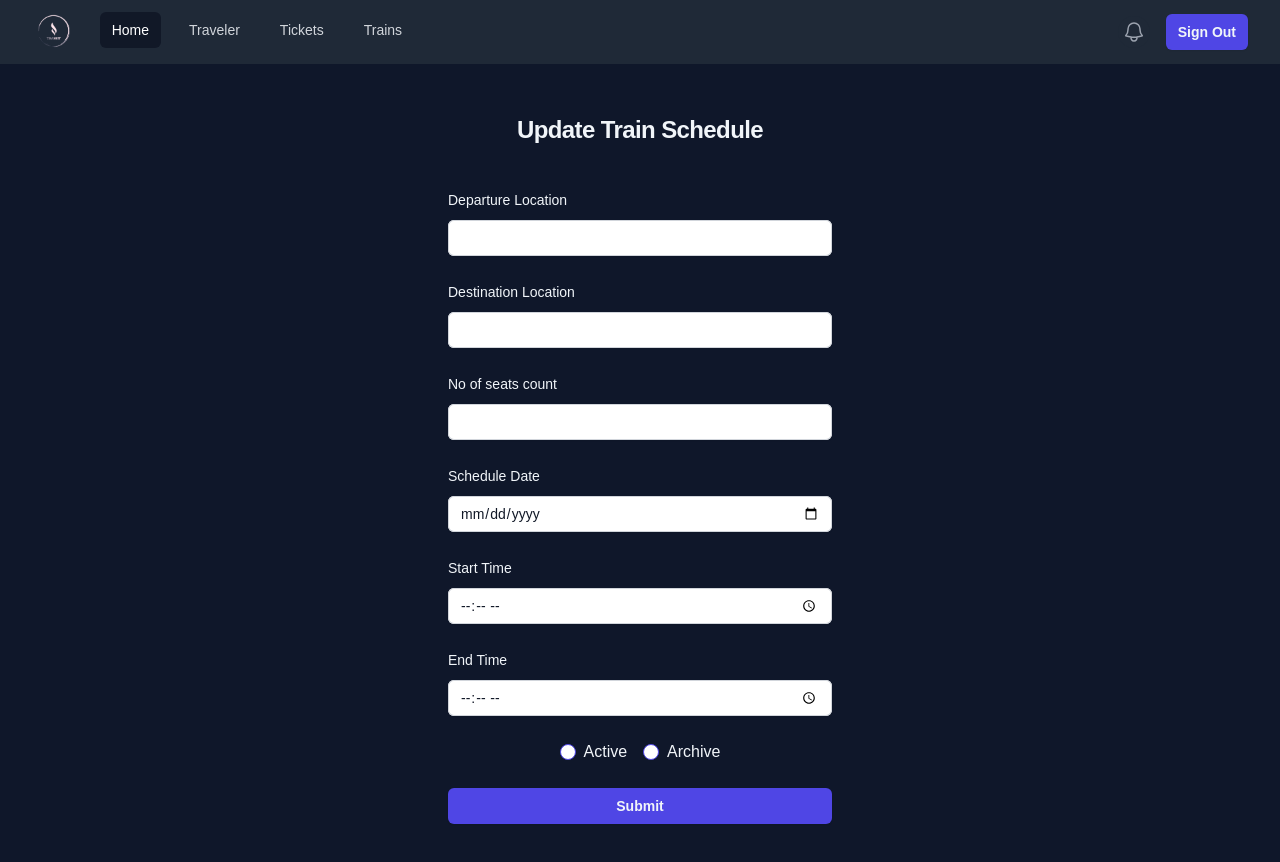
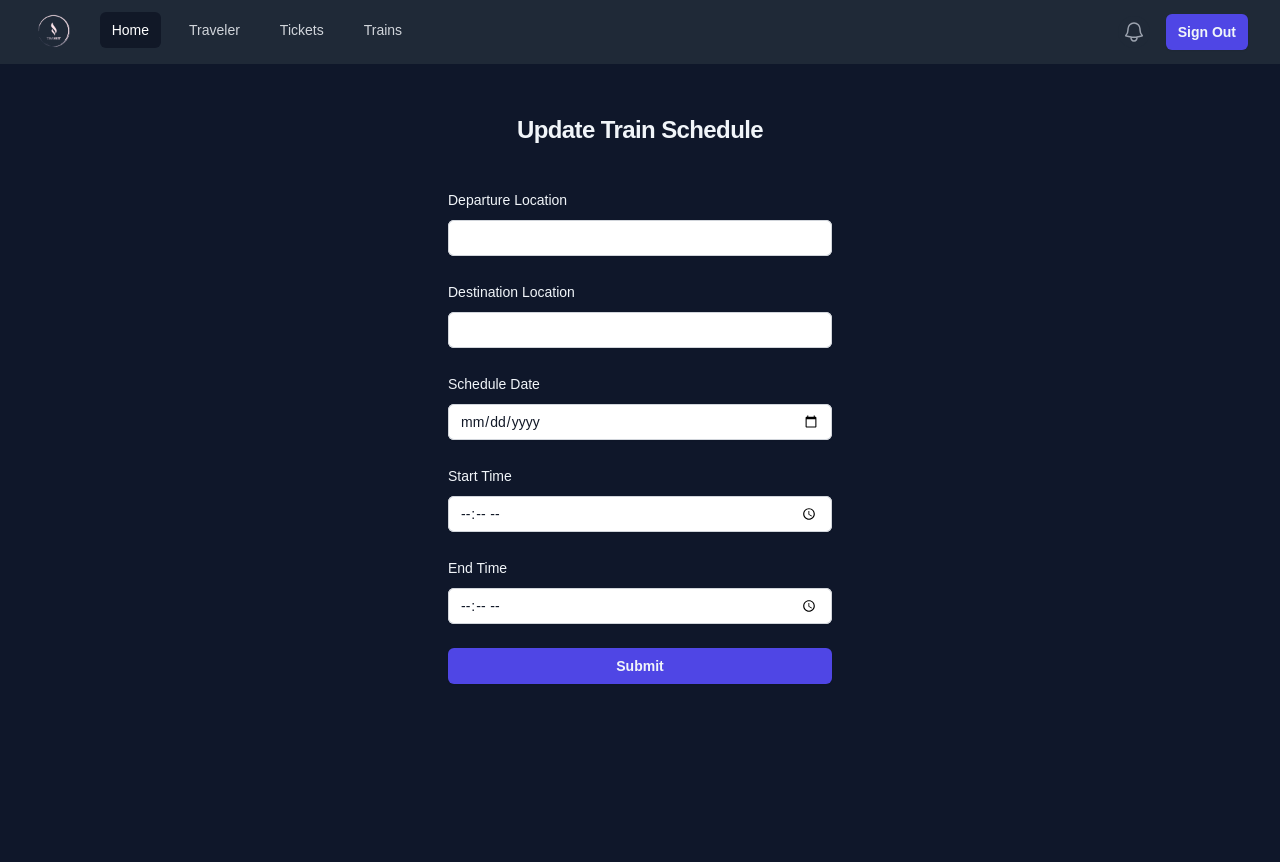
Before and after one commit to MalishaFdo/EAD_Frontend-, a React (Create React App) app: page /updateschedule in a window 1280 px wide. Built offline with nearby package versions, Linux system fonts and the light colour scheme; what tailwindcss-dark-mode would draw is missing.

Commit message:
Create Trains

```diff
--- a/src/App.js
+++ b/src/App.js
@@ -8,6 +8,7 @@ import Home from "./screens/Home";
 
 
 /* Train_Management */
+import CreateTrain from "./screens/Train_Management/CreateTrain";
 import CreateTrainSchedule from "./screens/Train_Management/CreateTrainSchedule";
 import UpdateTrainSchedule from "./screens/Train_Management/UpdateTrainSchedule";
 import ExisitingTrainSchedule from "./screens/Train_Management/ExisitingTrainSchedule";
@@ -33,6 +34,7 @@ export default function App() {
         <Route path="/home" element={<Home />} />
 
         {/* Train_Management */}
+        <Route path="/train" element={<CreateTrain />} />
         <Route path="/trainschedule" element={<CreateTrainSchedule />} />
         <Route path="/updateschedule" element={<UpdateTrainSchedule />} />
         <Route path="/schedule" element={<ExisitingTrainSchedule />} />
--- /dev/null
+++ b/src/screens/Train_Management/CreateTrain.js
@@ -0,0 +1,78 @@
+import { useNavigate } from "react-router-dom";
+import React, { useState } from "react";
+import NavBar from "../../components/NavBar";
+
+export default function CreateTrain() {
+  const navigate = useNavigate();
+  function handleClick() {
+    navigate("/");
+  }
+  return (
+    <>
+      <NavBar /> {/* Include the NavBar component at the top */}
+      <div className="min-h-screen bg-gray-100 dark:bg-slate-900 p-2">
+        <div className="flex min-h-full flex-1 flex-col justify-center px-6 lg:px-8">
+          <div className="sm:mx-auto sm:w-full sm:max-w-sm">
+            <h2 className="mt-10 text-center text-2xl font-bold leading-9 tracking-tight text-slate-100">
+              Create Train
+            </h2>
+          </div>
+
+          <div className="mt-10 sm:mx-auto sm:w-full sm:max-w-sm">
+            <form className="space-y-6" action="#" method="POST">
+              <div>
+                <label
+                  htmlFor="tName"
+                  className="block text-sm font-medium leading-6 text-slate-100"
+                >
+                 Train Name
+                </label>
+                <div className="mt-2">
+                  <input
+                    id="tName"
+                    name="tName"
+                    type="text"
+                    autoComplete="tName"
+                    required
+                    className="block w-full rounded-md border-0 py-1.5 text-gray-900 shadow-sm ring-1 ring-inset ring-gray-300 placeholder:text-gray-400 focus:ring-2 focus:ring-inset focus:ring-indigo-600 sm:text-sm sm:leading-6"
+                  />
+                </div>
+              </div>
+
+              <div>
+                <div className="flex items-center justify-between">
+                  <label
+                    htmlFor="seats"
+                    className="block text-sm font-medium leading-6 text-slate-100"
+                  >
+                    No of Seats
+                  </label>
+                </div>
+                <div className="mt-2">
+                  <input
+                    id="seats"
+                    name="seats"
+                    type="number"
+                    autoComplete="seats"
+                    required
+                    className="block w-full rounded-md border-0 py-1.5 text-gray-900 shadow-sm ring-1 ring-inset ring-gray-300 placeholder:text-gray-400 focus:ring-2 focus:ring-inset focus:ring-indigo-600 sm:text-sm sm:leading-6"
+                  />
+                </div>
+              </div>
+              <div>
+
+                <button
+                  type="submit"
+                  className="flex w-full justify-center rounded-md bg-indigo-600 px-3 py-1.5 text-sm font-semibold leading-6 text-slate-100 shadow-sm hover:bg-indigo-500 focus-visible:outline focus-visible:outline-2 focus-visible:outline-offset-2 focus-visible:outline-indigo-600"
+                  onClick={handleClick}
+                >
+                  Sumbit
+                </button>
+              </div>
+            </form>
+          </div>
+        </div>
+      </div>
+    </>
+  );
+}
--- a/src/screens/Train_Management/CreateTrainSchedule.js
+++ b/src/screens/Train_Management/CreateTrainSchedule.js
@@ -54,26 +54,6 @@ export default function CreateTrainSchedule() {
                     name="destination"
                     type="text"
                     autoComplete="destination"
-                    required
-                    className="block w-full rounded-md border-0 py-1.5 text-gray-900 shadow-sm ring-1 ring-inset ring-gray-300 placeholder:text-gray-400 focus:ring-2 focus:ring-inset focus:ring-indigo-600 sm:text-sm sm:leading-6"
-                  />
-                </div>
-              </div>
-              <div>
-                <div className="flex items-center justify-between">
-                  <label
-                    htmlFor="seats"
-                    className="block text-sm font-medium leading-6 text-slate-100"
-                  >
-                    No of seats count
-                  </label>
-                </div>
-                <div className="mt-2">
-                  <input
-                    id="seats"
-                    name="seats"
-                    type="number"
-                    autoComplete="seats"
                     required
                     className="block w-full rounded-md border-0 py-1.5 text-gray-900 shadow-sm ring-1 ring-inset ring-gray-300 placeholder:text-gray-400 focus:ring-2 focus:ring-inset focus:ring-indigo-600 sm:text-sm sm:leading-6"
                   />
@@ -139,29 +119,6 @@ export default function CreateTrainSchedule() {
                   />
                 </div>
               </div>
-              <div className="flex items-center justify-between"></div>
-              <div className="mt-2">
-                <div className="flex justify-center space-x-4">
-                  <label className="flex items-center space-x-2">
-                    <input
-                      type="radio"
-                      name="Status"
-                      value="Active"
-                      className="form-radio h-4 w-4 text-indigo-600 border-indigo-600 focus:ring-indigo-500"
-                    />
-                    <span className="text-slate-100">Active</span>
-                  </label>
-                  <label className="flex items-center space-x-2">
-                    <input
-                      type="radio"
-                      name="Status"
-                      value="Archive"
-                      className="form-radio h-4 w-4 text-indigo-600 border-indigo-600 focus:ring-indigo-500"
-                    />
-                    <span className="text-slate-100">Archive</span>
-                  </label>
-                </div>
-              </div>
               <div>
                 <button
                   type="submit"
--- a/src/screens/Train_Management/UpdateTrainSchedule.js
+++ b/src/screens/Train_Management/UpdateTrainSchedule.js
@@ -54,26 +54,6 @@ export default function UpdateTrainSchedule() {
                     name="destination"
                     type="text"
                     autoComplete="destination"
-                    required
-                    className="block w-full rounded-md border-0 py-1.5 text-gray-900 shadow-sm ring-1 ring-inset ring-gray-300 placeholder:text-gray-400 focus:ring-2 focus:ring-inset focus:ring-indigo-600 sm:text-sm sm:leading-6"
-                  />
-                </div>
-              </div>
-              <div>
-                <div className="flex items-center justify-between">
-                  <label
-                    htmlFor="seats"
-                    className="block text-sm font-medium leading-6 text-slate-100"
-                  >
-                    No of seats count
-                  </label>
-                </div>
-                <div className="mt-2">
-                  <input
-                    id="seats"
-                    name="seats"
-                    type="number"
-                    autoComplete="seats"
                     required
                     className="block w-full rounded-md border-0 py-1.5 text-gray-900 shadow-sm ring-1 ring-inset ring-gray-300 placeholder:text-gray-400 focus:ring-2 focus:ring-inset focus:ring-indigo-600 sm:text-sm sm:leading-6"
                   />
@@ -139,28 +119,6 @@ export default function UpdateTrainSchedule() {
                   />
                 </div>
               </div>
-              <div className="mt-2">
-                <div className="flex justify-center space-x-4">
-                  <label className="flex items-center space-x-2">
-                    <input
-                      type="radio"
-                      name="Status"
-                      value="Active"
-                      className="form-radio h-4 w-4 text-indigo-600 border-indigo-600 focus:ring-indigo-500"
-                    />
-                    <span className="text-slate-100">Active</span>
-                  </label>
-                  <label className="flex items-center space-x-2">
-                    <input
-                      type="radio"
-                      name="Status"
-                      value="Archive"
-                      className="form-radio h-4 w-4 text-indigo-600 border-indigo-600 focus:ring-indigo-500"
-                    />
-                    <span className="text-slate-100">Archive</span>
-                  </label>
-                </div>
-              </div>
               <div>
                 <button
                   type="submit"
```
